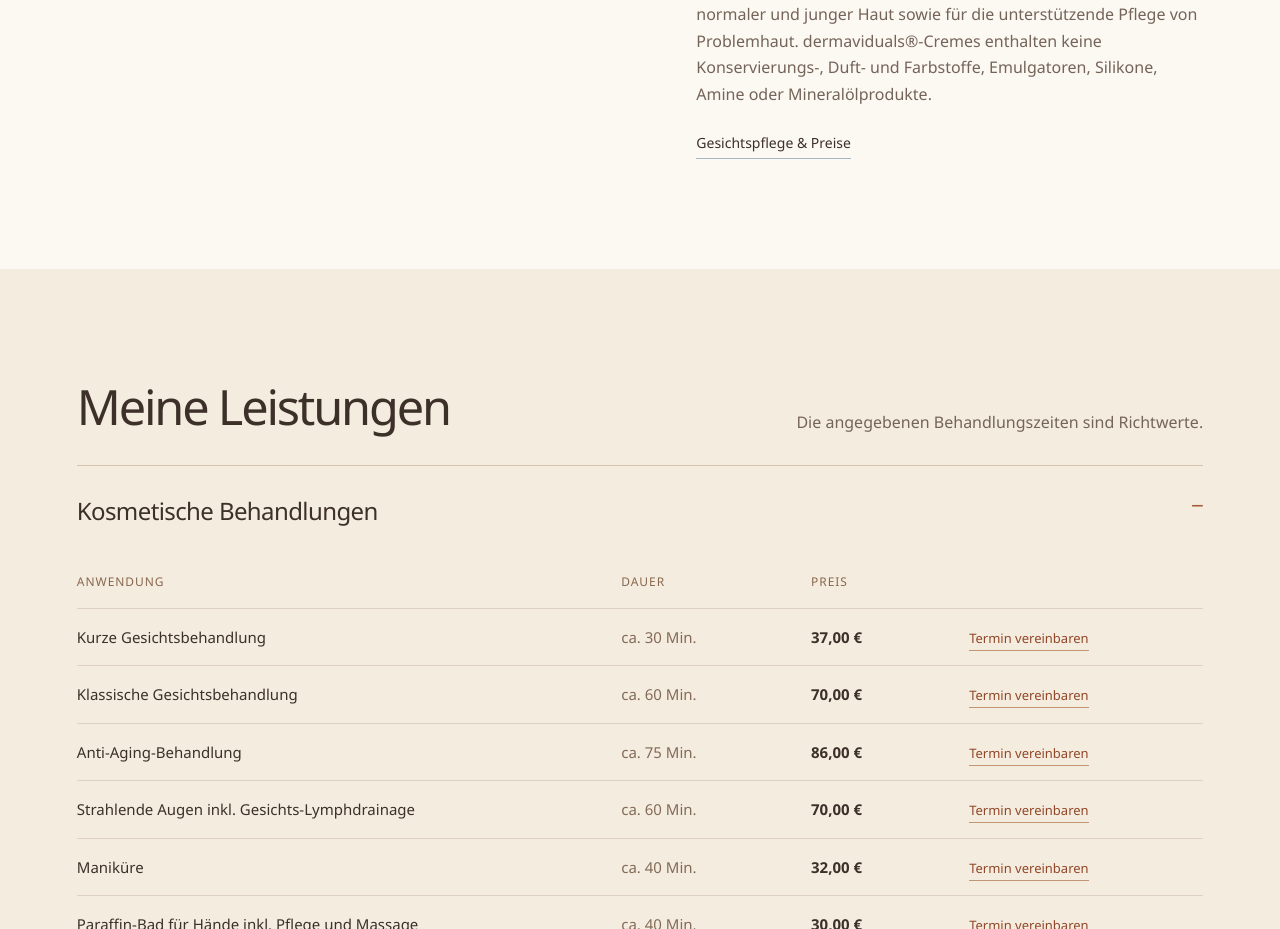
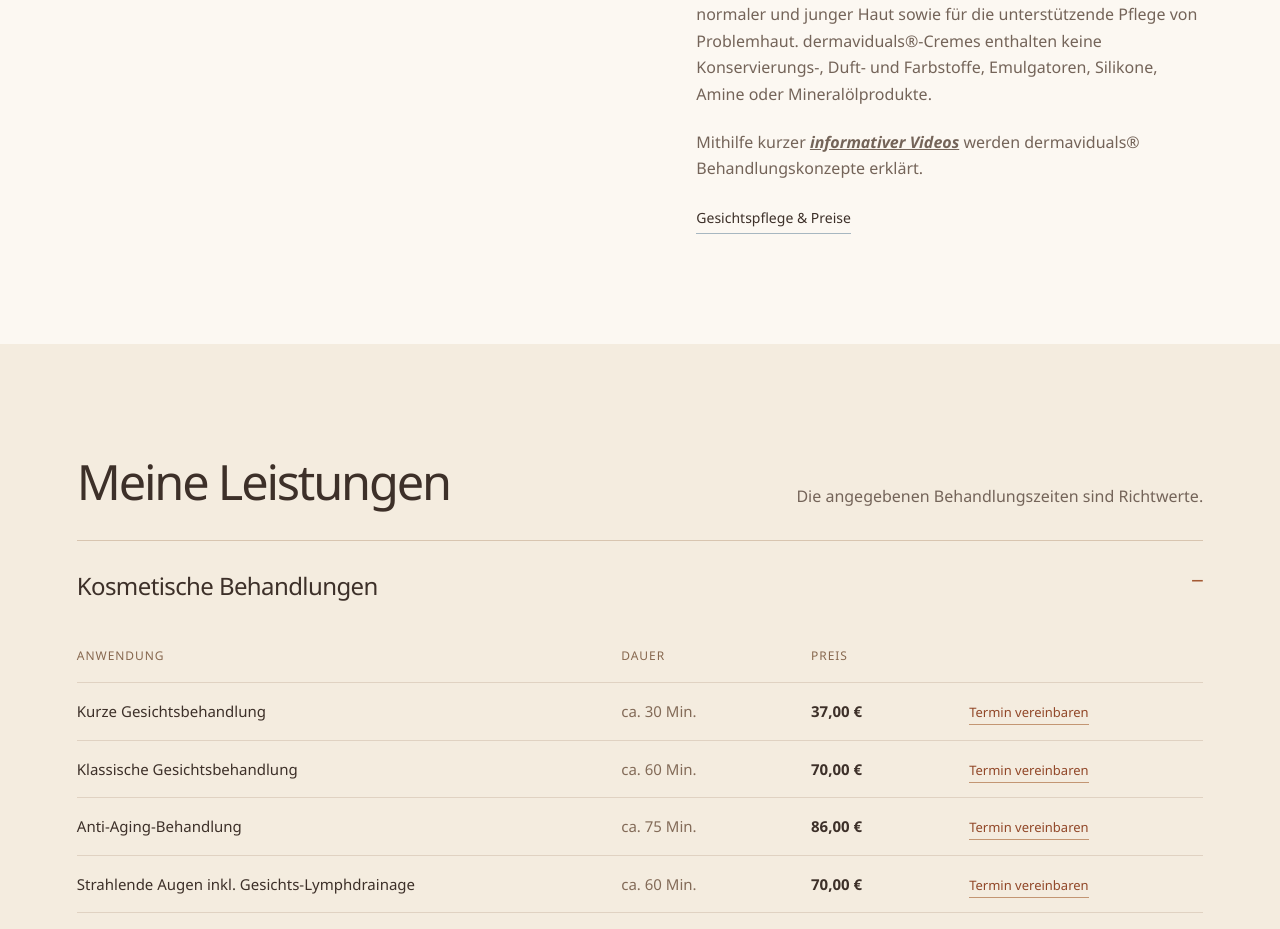
Before and after one commit to TarasCoder/wellness-und-beauty, a plain HTML site: page index.html in a window 1280 px wide. Shown: the part 2401-3330 px from the top of the page. Drawn offline with Linux system fonts and the light colour scheme.

Commit message:
adding description and videos link to the dermatolog kosmetic section

```diff
--- a/index.html
+++ b/index.html
@@ -196,6 +196,13 @@
             Hautpflegeserie dermaviduals® mit Derma Membran Struktur (DMS) eignet sich für die Pflege normaler und
             junger Haut sowie für die unterstützende Pflege von Problemhaut. dermaviduals®-Cremes enthalten keine
             Konservierungs-, Duft- und Farbstoffe, Emulgatoren, Silikone, Amine oder Mineralölprodukte.
+          </p>
+          <p>
+            Mithilfe kurzer
+            <a href="https://www.youtube.com/@dermaviduals/videos" target="_blank">
+              <span class="informative-videos">informativer Videos</span>
+            </a>
+            werden dermaviduals® Behandlungskonzepte erklärt.
           </p>
           <a class="textlink" href="#preise" data-open-price="preis-gesicht">Gesichtspflege & Preise</a>
         </div>
--- a/style.css
+++ b/style.css
@@ -2251,3 +2251,8 @@ dialog p {
   max-height: none;
   object-fit: contain;
 }
+.informative-videos {
+  text-decoration: underline;
+  font-weight: bold;
+  font-style: italic;
+}
```
